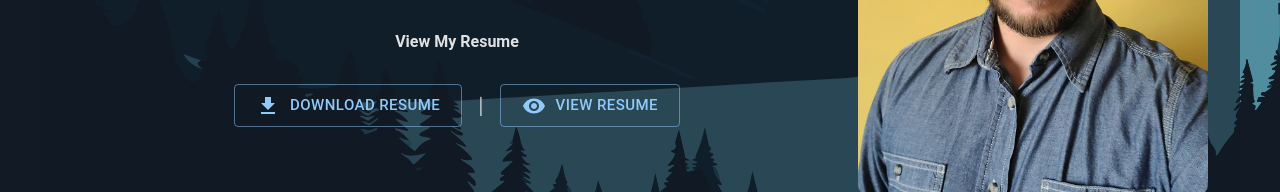
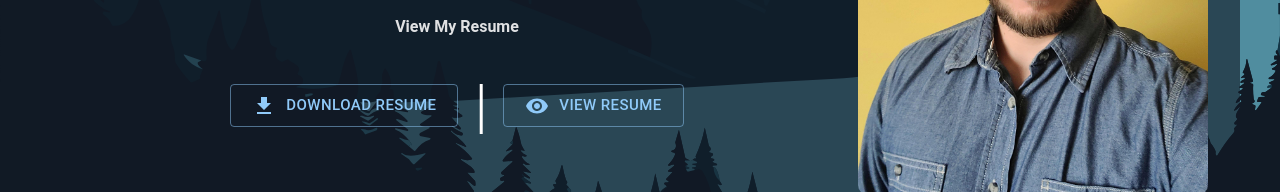
Before and after one commit to RSilvaVNorthNerds/portfolio2024, a React (Vite) app in the folder client/: page / in a window 1280 px wide. Shown: the part 502-694 px from the top of the page. Built offline with nearby package versions, Linux system fonts and the light colour scheme; no server answers.

Commit message:
fix row scroll behavior and banner button orientation

```diff
--- a/client/src/components/Banner/Banner.tsx
+++ b/client/src/components/Banner/Banner.tsx
@@ -72,6 +72,10 @@ const Banner = () => {
                 justifyContent: "center",
                 alignItems: "center",
                 gap: "1em",
+
+                "@media (max-width: 768px)": {
+                  flexDirection: "column",
+                },
               }}
             >
               <Button
@@ -79,12 +83,28 @@ const Banner = () => {
                 download="Rafael-Silva-Vergara-Resume.docx"
                 variant="outlined"
                 size="large"
+                sx={{ textAlign: "start" }}
               >
                 <Download sx={{ marginRight: "10px" }} />
                 Download Resume
               </Button>
-              |
-              <Button variant="outlined" size="large" onClick={handleModalOpen}>
+              <Typography
+                variant="h2"
+                sx={{
+                  color: "#fff",
+                  "@media (max-width:768px)": {
+                    transform: "rotate(90deg)",
+                  },
+                }}
+              >
+                |
+              </Typography>
+              <Button
+                variant="outlined"
+                size="large"
+                sx={{ textAlign: "start" }}
+                onClick={handleModalOpen}
+              >
                 <Visibility sx={{ marginRight: "10px" }} />
                 View Resume
               </Button>
--- a/client/src/components/CoreSkills/CoreSkillsStyles.ts
+++ b/client/src/components/CoreSkills/CoreSkillsStyles.ts
@@ -4,11 +4,7 @@ const CoreSkillsStyles = {
   },
   CoreSkillsRow: {
     display: "flex",
-    overflowX: "hidden",
-
-    "&:hover": {
-      overflowX: "auto",
-    },
+    overflowX: "auto",
   },
 };
 
```
